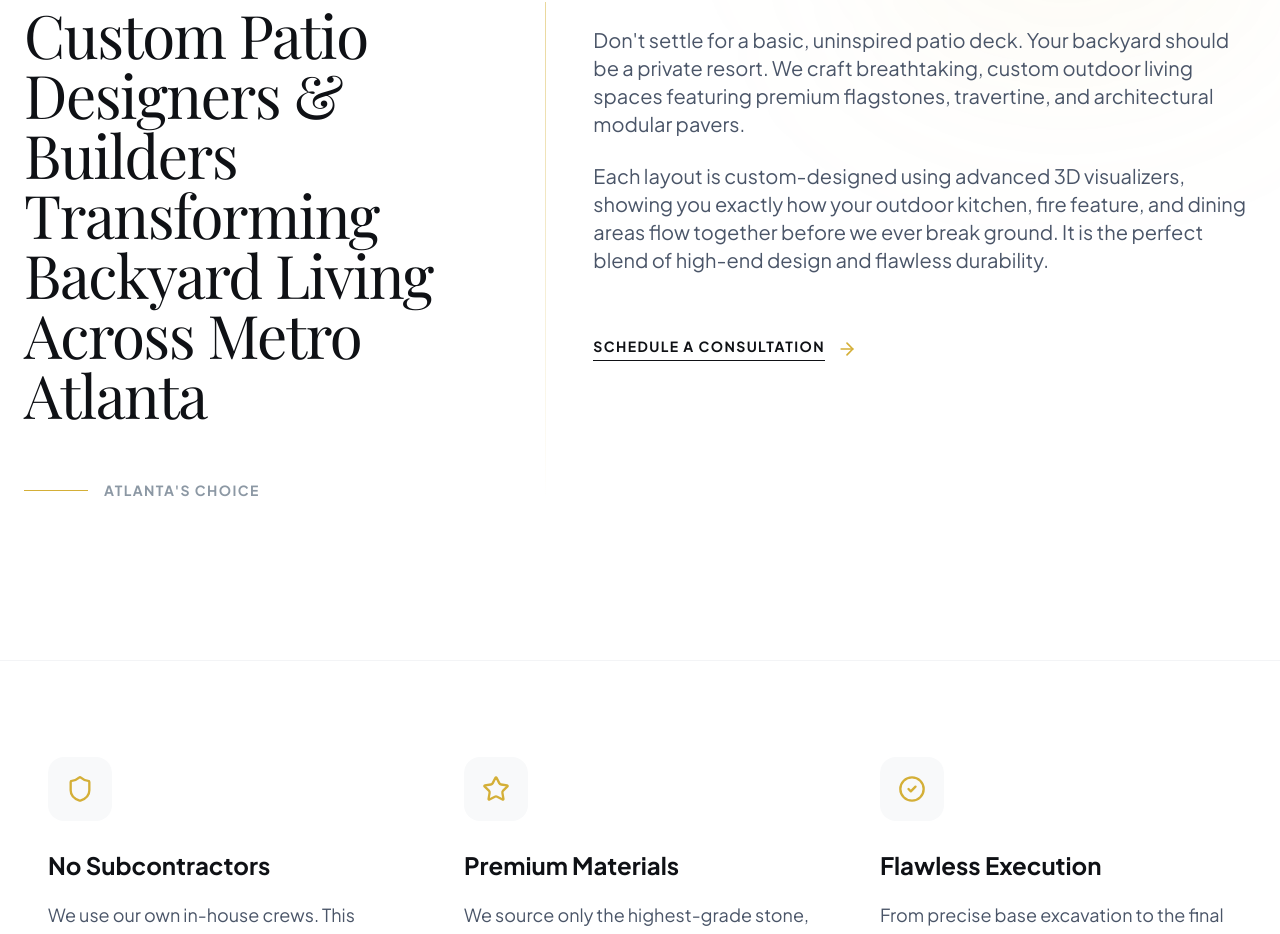
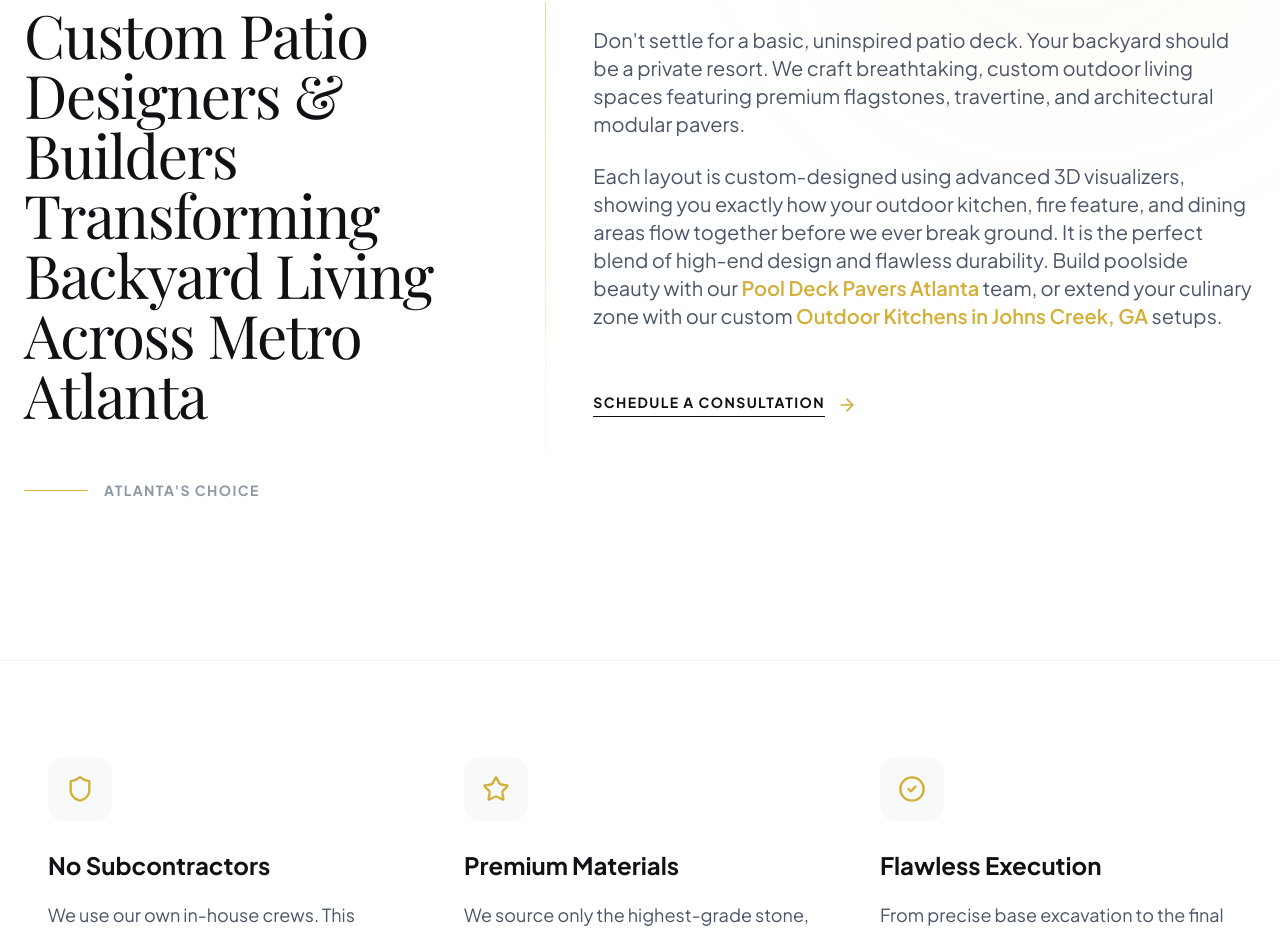
Before and after one commit to diguinddtank-code/ags-stones-and-pavers-, a React (Vite) app: page /outdoor-patios-atlanta in a window 1280 px wide. Shown: the part 1014-1948 px from the top of the page. Built offline with nearby package versions, Linux system fonts and the light colour scheme; a web font is replaced by a local one.

Commit message:
feat: Enhance navigation and content linking
Introduces internal linking within service descriptions and project cards.
This allows users to navigate between related content more seamlessly, improving user experience and SEO.
Also, maps project IDs to specific URLs for easier navigation.

```diff
--- a/components/ServiceDynamicContent.tsx
+++ b/components/ServiceDynamicContent.tsx
@@ -39,6 +39,56 @@ export interface ServiceData {
 interface Props {
   data: ServiceData;
 }
+
+const renderParagraphWithLinks = (text: string) => {
+  const regex = /\[([^\]]+)\]\(([^)]+)\)/g;
+  const parts: React.ReactNode[] = [];
+  let lastIndex = 0;
+  let match;
+
+  while ((match = regex.exec(text)) !== null) {
+    const matchIndex = match.index;
+    if (matchIndex > lastIndex) {
+      parts.push(text.substring(lastIndex, matchIndex));
+    }
+
+    const anchorText = match[1];
+    const url = match[2];
+
+    const isExternal = url.startsWith('http') || url.startsWith('tel:') || url.startsWith('mailto:');
+    if (isExternal) {
+      parts.push(
+        <a
+          key={matchIndex}
+          href={url}
+          target={url.startsWith('tel:') ? undefined : "_blank"}
+          rel={url.startsWith('tel:') ? undefined : "noopener noreferrer"}
+          className="text-brand-gold hover:underline font-semibold"
+        >
+          {anchorText}
+        </a>
+      );
+    } else {
+      parts.push(
+        <Link
+          key={matchIndex}
+          to={url}
+          className="text-brand-gold hover:underline font-semibold"
+        >
+          {anchorText}
+        </Link>
+      );
+    }
+
+    lastIndex = regex.lastIndex;
+  }
+
+  if (lastIndex < text.length) {
+    parts.push(text.substring(lastIndex));
+  }
+
+  return parts.length > 0 ? parts : text;
+};
 
 export const ServiceDynamicContent: React.FC<Props> = ({ data }) => {
   const { scrollY } = useScroll();
@@ -194,7 +244,7 @@ export const ServiceDynamicContent: React.FC<Props> = ({ data }) => {
                    whileInView={{ opacity: 1, y: 0 }}
                    transition={{ delay: 0.3 + (idx * 0.1) }}
                  >
-                   {p}
+                   {renderParagraphWithLinks(p)}
                  </motion.p>
                ))}
                <motion.div
--- a/pages/ServicePage.tsx
+++ b/pages/ServicePage.tsx
@@ -12,8 +12,8 @@ const serviceDataDb: Record<string, ServiceData> = {
     heroSubtitle: 'Luxury Hardscaping',
     overviewHeading: 'Elevate your home\'s curb appeal with a driveway built to outlast concrete.',
     overviewParagraphs: [
-      "Your driveway is the first impression of your home. We replace cracked, shifting concrete with premium interlocking pavers that flex with the earth and stand the test of time.",
-      "Most contractors cut corners on the base preparation, which is why their driveways sink and settle within a few years. At AGS Stones, we excavate deep, build a proper foundational base, and use high-density polymeric sand to ensure a structural finish that holds the weight of your vehicles effortlessly."
+      "Your driveway is the first impression of your home. We replace cracked, shifting concrete with premium interlocking pavers that flex with the earth and stand the test of time. Whether you need a prestigious estate entry or a robust suburban parkway, we serve the entire region with bespoke materials.",
+      "Most contractors cut corners on base preparation, which is why their driveways sink. At AGS Stones, we excavate deep, build a proper aggregate base, and use high-density polymeric sand. If you are located in the north metro suburbs, explore our specialized [Driveway Pavers Alpharetta, GA](/driveways-pavers-alpharetta-ga) or our core municipal [Driveway Pavers Atlanta](/driveway-pavers-atlanta) services for regional engineering specifications."
     ],
     parallaxImage: 'https://i.imgur.com/by6FzIkl.webp',
     parallaxQuote: "Quality craftsmanship that transforms your outdoor space.",
@@ -32,7 +32,7 @@ const serviceDataDb: Record<string, ServiceData> = {
     overviewHeading: 'Architectural Driveway Paver Installations in Alpharetta, GA — Built for Lifelong Structural Strength',
     overviewParagraphs: [
       "Alpharetta is renowned for its breathtaking estates, rich neighborhood standards, and demanding luxury home profiles. Standard poured concrete simply doesn't cut it—it cracks, stains, sinks, and compromises your home's luxury curb appeal. At AGS Stones, we design and install high-end interlocking paver driveways that elevate the elegance of Alpharetta's finest residences while delivering lifelong durability.",
-      "Our industry-leading driveway installations are engineered with deep-compacted stone bases, stable commercial-grade geotextile underlayment, and premium joint stabilization. We manage the entire lifecycle—from securing neighborhood HOA approvals to integrating flawless, water-repelling transition grading. Every custom paving project is backed by our signature 5-year structural warranty."
+      "Our industry-leading driveway installations are engineered with deep-compacted stone bases, stable commercial-grade geotextile underlayment, and premium joint stabilization. We manage the entire lifecycle—from securing neighborhood HOA approvals to integrating flawless, water-repelling transition grading. Looking for breathtaking backyard entertaining ideas? We also construct premium resort-grade [Outdoor Kitchens in Johns Creek, GA](/outdoor-kitchen-johns-creek-ga), and design sloped [Retaining Walls Atlanta](/retaining-walls-atlanta) systems for severe suburban terrains."
     ],
     parallaxImage: 'https://www.belgard.com/wp-content/uploads/2024/05/PearmeableCategoryPage_AltBox_Image1.webp',
     parallaxQuote: "Perfect precision engineering designed to match Alpharetta's highest architectural standards.",
@@ -51,7 +51,7 @@ const serviceDataDb: Record<string, ServiceData> = {
     overviewHeading: 'Bespoke Outdoor Kitchens & Custom Patio Builders in Johns Creek, GA — Elevating Backyard Entertainment',
     overviewParagraphs: [
       "Transform your backyard into a luxury private resort. Premier homes in Johns Creek demand culinary-grade performance, high-performance outdoor kitchens, and gorgeous, master-crafted stonework. At AGS Stones, we design and build bespoke outdoor kitchens, custom bar counters, premium gas grills, fire features, and custom stone patios that act as flawless extensions of your living room.",
-      "Our master hardscape designers utilize state-of-the-art 3D landscape modeling to render your setup in exact layout, proportions, and elevations before we ever break ground. Sourcing the finest Turkish Travertine, Brazilian Granite, and premium masonry blocks, we create resort-like entertainment centers that stand up to Georgia's seasonal shifts and remain pristine for decades."
+      "Our master hardscape designers utilize state-of-the-art 3D landscape modeling to render your setup in exact layout, proportions, and elevations before we ever break ground. Sourcing the finest Turkish Travertine, Brazilian Granite, and premium masonry blocks, we create resort-like entertainment centers that stand up to Georgia's seasonal shifts and remain pristine for decades. To complement your cooking zone, coordinate your home entrance with our high-end [Driveway Pavers Alpharetta, GA](/driveways-pavers-alpharetta-ga) or discover stunning slate tiles in our comprehensive [Outdoor Patios Atlanta](/outdoor-patios-atlanta) catalog."
     ],
     parallaxImage: 'https://i.imgur.com/h3NCvta.jpeg',
     parallaxQuote: "An exquisite outdoor sanctuary built for exquisite culinary moments.",
@@ -70,7 +70,7 @@ const serviceDataDb: Record<string, ServiceData> = {
     overviewHeading: 'Atlanta\'s #1 Driveway Paver Installer — Zero Cracking, Engineered Base, 5-Year Lifetime Warranty',
     overviewParagraphs: [
       "Tired of dealing with ugly, sinking concrete that cracks under the scorching Georgia summer? In Atlanta's high-clay soils, standard poured concrete driveways are guaranteed to crack. Our interlocking driveway pavers are engineered to distribute heavy loads and flex with underground soil shifts, remaining flawless for decades.",
-      "At AGS Stones, we follow a rigorous multi-step excavation process. We excavate down to pristine subgrade, compact a thick base of premium aggregate, lay down durable professional-grade geotextiles, and use advanced polymeric locking sand. The result is a stunning, durable driveway that instantly boosts your property value and supports everything from daily vehicles to heavy RVs with ease."
+      "At AGS Stones, we follow a rigorous multi-step excavation process. We excavate down to pristine subgrade, compact a thick base of premium aggregate, lay down durable professional-grade geotextiles, and use advanced polymeric locking sand. Keep in mind that we also serve surrounding areas with premium services: check out our luxury [Driveway Pavers Alpharetta, GA](/driveways-pavers-alpharetta-ga) and secure your yard's steep sections with our dedicated [Retaining Walls Atlanta](/retaining-walls-atlanta) installations."
     ],
     parallaxImage: 'https://www.belgard.com/wp-content/uploads/2024/05/PearmeableCategoryPage_AltBox_Image1.webp',
     parallaxQuote: "We build the most durable pavements in Georgia. Done once, done right, backed by a 5-year structural warranty.",
@@ -89,7 +89,7 @@ const serviceDataDb: Record<string, ServiceData> = {
     overviewHeading: 'Engineered Retaining Walls Built to Reclaim Hillside Yards & Prevent Land Loss in Atlanta',
     overviewParagraphs: [
       "Atlanta's hilly terrain combined with heavy seasonal rains can turn gorgeous yards into erosion disasters. We build commercial-grade, engineered retaining walls that hold back thousands of pounds of pressure, leveling your property to create stunning, usable flat tiers of green lawn.",
-      "A collapsed retaining wall can cost tens of thousands in property damage. That's why we build walls that go beyond local code. Every single wall features professional hydrostatic pressure relief drainage, dual-compacted backfill, and structural geogrid ties. We have zero failures on record."
+      "A collapsed retaining wall can cost tens of thousands in property damage. That's why we build walls that go beyond local code. Every wall features professional hydrostatic pressure relief drainage, dual-compacted backfill, and structural geogrid ties. Once your yard is leveled, it becomes the perfect site for our [Outdoor Patios Atlanta](/outdoor-patios-atlanta) designs or a robust interlocking setup constructed by our [Driveway Pavers Atlanta](/driveway-pavers-atlanta) specialists."
     ],
     parallaxImage: 'https://i.imgur.com/uDiqFSl.jpeg',
     parallaxQuote: "Taming Georgia slopes with structural mastery and pristine stone craftsmanship.",
@@ -108,7 +108,7 @@ const serviceDataDb: Record<string, ServiceData> = {
     overviewHeading: 'Custom Patio Designers & Builders Transforming Backyard Living Across Metro Atlanta',
     overviewParagraphs: [
       "Don't settle for a basic, uninspired patio deck. Your backyard should be a private resort. We craft breathtaking, custom outdoor living spaces featuring premium flagstones, travertine, and architectural modular pavers.",
-      "Each layout is custom-designed using advanced 3D visualizers, showing you exactly how your outdoor kitchen, fire feature, and dining areas flow together before we ever break ground. It is the perfect blend of high-end design and flawless durability."
+      "Each layout is custom-designed using advanced 3D visualizers, showing you exactly how your outdoor kitchen, fire feature, and dining areas flow together before we ever break ground. It is the perfect blend of high-end design and flawless durability. Build poolside beauty with our [Pool Deck Pavers Atlanta](/pool-deck-pavers-atlanta) team, or extend your culinary zone with our custom [Outdoor Kitchens in Johns Creek, GA](/outdoor-kitchen-johns-creek-ga) setups."
     ],
     parallaxImage: 'https://i.imgur.com/h3NCvta.jpeg',
     parallaxQuote: "Step out of your back door into an elegant, high-end paradise.",
@@ -127,7 +127,7 @@ const serviceDataDb: Record<string, ServiceData> = {
     overviewHeading: 'Atlanta\'s Premier Cool-Touch Travertine & Paver Pool Deck Remodeling Experts',
     overviewParagraphs: [
       "Are you tired of scorching your feet on hot concrete or dealing with unsightly cracks around your pool? AGS Stones transforms outdated pool landscapes with gorgeous Turkish Travertine and luxury pavers that stay cool under the blistering Atlanta sun.",
-      "Our specialized pool deck installation avoids cracking and shifting. By laying a permeable, self-draining bedding foundation, we manage splashed pool water perfectly, providing a slip-resistant, beautiful surface representing the absolute pinnacle of luxury hardscaping."
+      "Our specialized pool deck installation avoids cracking and shifting. By laying a permeable, self-draining bedding foundation, we manage splashed pool water perfectly, providing a slip-resistant, beautiful surface representing the absolute pinnacle of luxury hardscaping. For an integrated resort-feel, pair your new pool layout with luxury [Outdoor Kitchens in Johns Creek, GA](/outdoor-kitchen-johns-creek-ga) or transition smoothly into the yard with customized [Outdoor Patios Atlanta](/outdoor-patios-atlanta) flagstones."
     ],
     parallaxImage: 'https://i.imgur.com/uDiqFSl.jpeg',
     parallaxQuote: "Cool to the touch, beautiful to look at, and safe for your entire family.",
```
Also changed, not shown: components/LocalProjects.tsx (+24 -2 lines).
